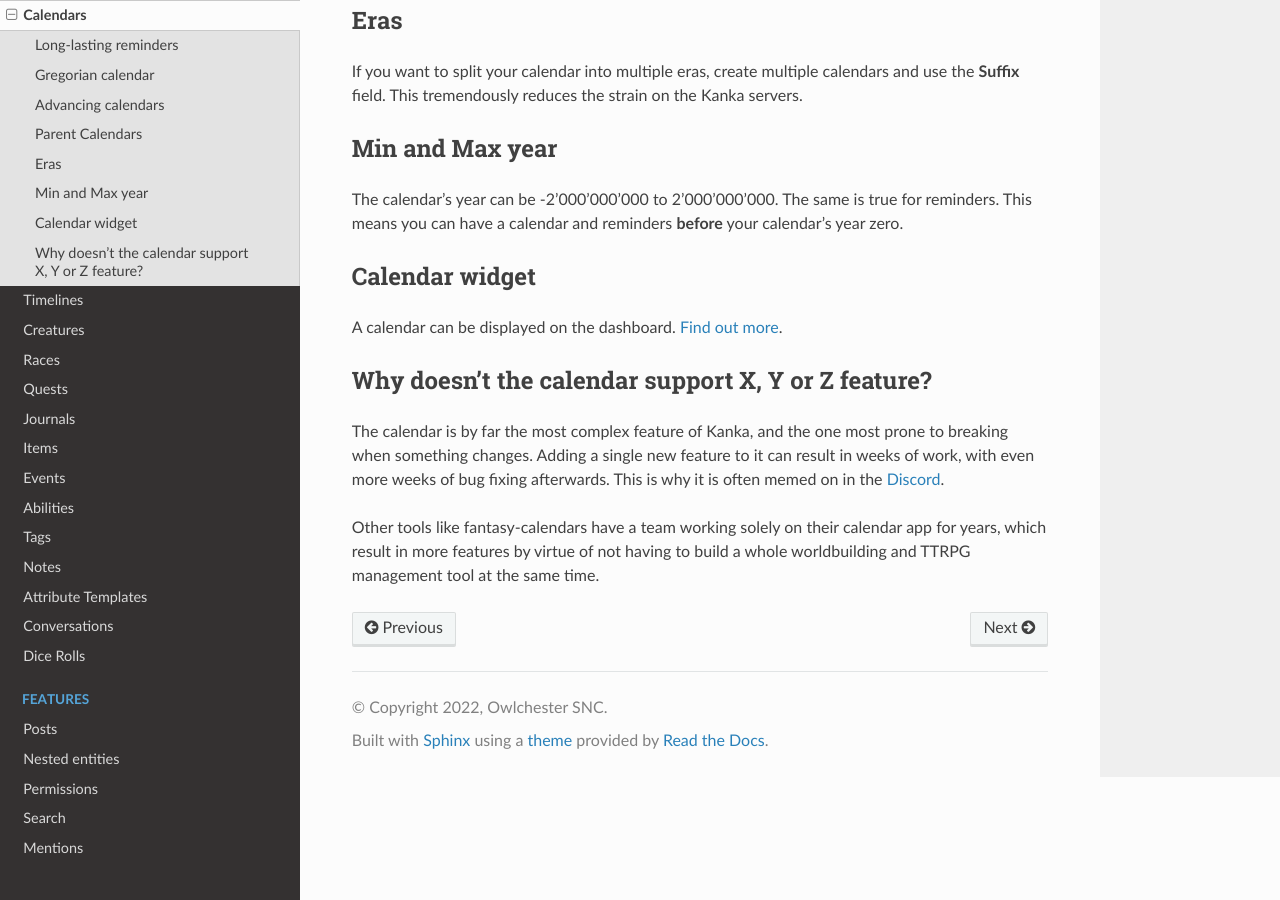
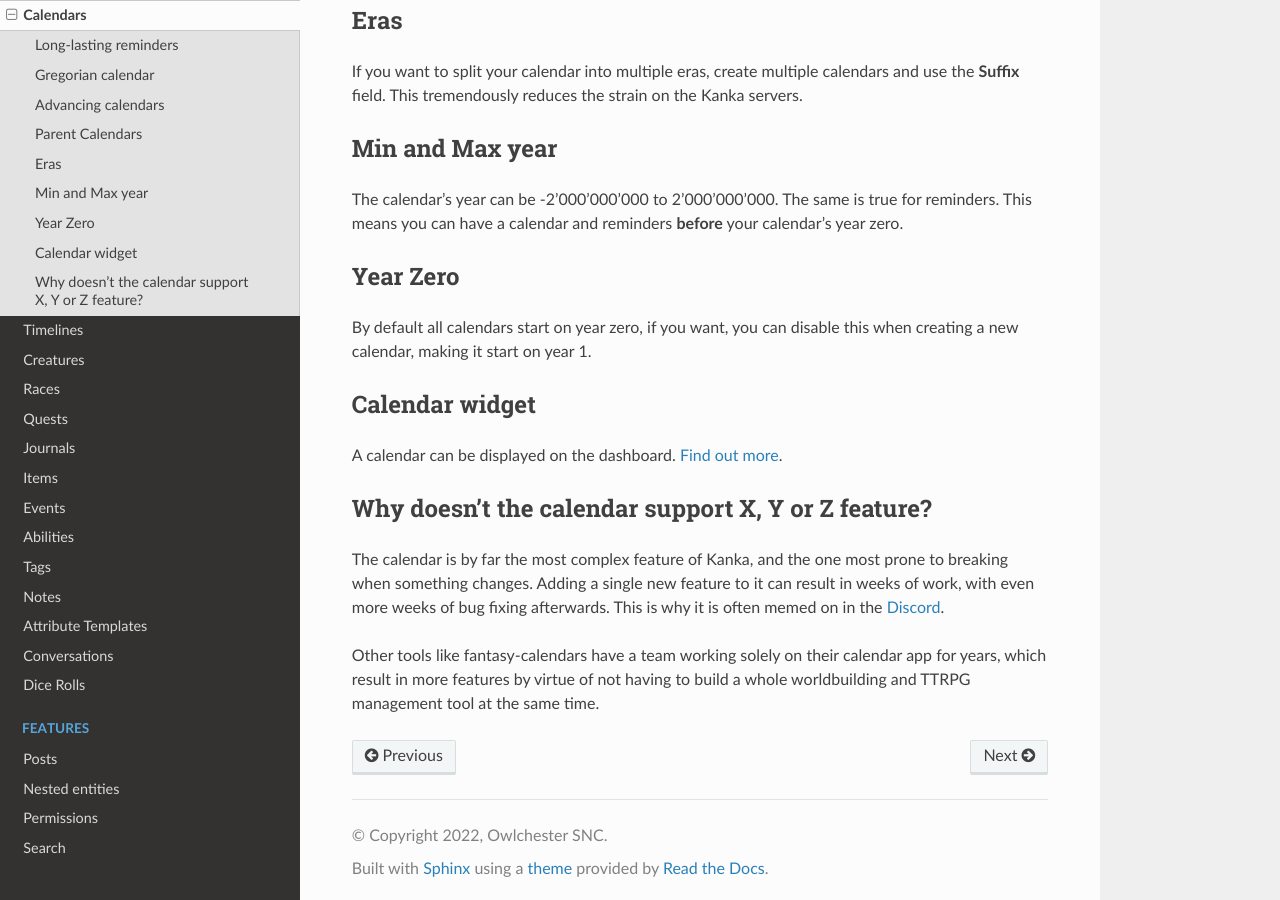
Before and after one commit to owlchester/kanka-docs, a Sphinx documentation site: the page built from docs/source/entities/calendars.md, in a window 1280 px wide and 900 px high, scrolled down 1249 px. Built offline with Sphinx 7.4.7 and the Read the Docs theme 2.0.0, drawn with Linux system fonts in a browser that asks for light colours.

Commit message:
Update calendars.md

```diff
--- a/docs/source/entities/calendars.md
+++ b/docs/source/entities/calendars.md
@@ -41,6 +41,10 @@ If you want to split your calendar into multiple eras, create multiple calendars
 
 The calendar's year can be -2'000'000'000 to 2'000'000'000. The same is true for reminders. This means you can have a calendar and reminders **before** your calendar's year zero.
 
+## Year Zero
+
+By default all calendars start on year zero, if you want, you can disable this when creating a new calendar, making it start on year 1.
+
 ## Calendar widget
 
 A calendar can be displayed on the dashboard. [Find out more](/guides/dashboard#calendar).
```
